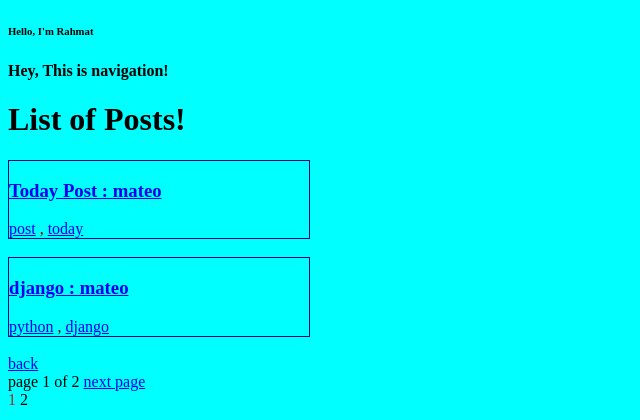
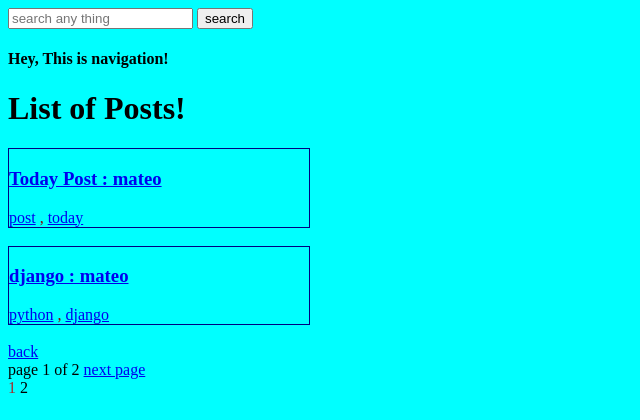
Before and after one commit to EnAnsari/basic-python-learning, a Django app: page /blog/postlist/ in a window 1280 px wide. Shown: the top 420 px of the page, without its empty margins (0-640 px from the left). Run offline with Django 4.2, Linux system fonts and the light colour scheme; data comes from the database, SQL or seed files in the repository; parts of the project's set-up code (start-up, migrations or seed data) failed here and were passed over.

Commit message:
update: adding search feature

```diff
--- a/Django/just_urls/blog/urls.py
+++ b/Django/just_urls/blog/urls.py
@@ -11,4 +11,5 @@ urlpatterns = [
     path('account-form/', views.userAccount, name='account_form'),
     path('share-post/<int:post_id>/', views.sharePost, name='share-post'),
     path('regroup/', views.regroup, name='regroup'),
+    path('search/', views.search, name='search'),
 ]
--- a/Django/just_urls/blog/views.py
+++ b/Django/just_urls/blog/views.py
@@ -124,3 +124,22 @@ def regroup(request):
     ]
     text = "Hello"
     return render(request, 'blog/post/regroup.html', {'packet': packet, 'text': text})
+
+
+def search(request):
+    if request.method == 'POST':
+        query_name = request.POST.get('search-input')
+        if query_name:
+            result1 = Post.published.filter(body__contains=query_name)
+            result2 = Post.published.filter(title__contains=query_name)
+            posts = result1 | result2
+            paginator = Paginator(posts, 2)
+            page = request.GET.get('page')
+            try:
+                posts = paginator.page(page)
+            except PageNotAnInteger:
+                posts = paginator.page(1)
+            except EmptyPage:
+                posts = paginator.page(paginator.num_pages)
+            return render(request, 'blog/post/index.html', {'posts': posts, 'page': page})
+    return postList(request)
--- a/Django/just_urls/templates/blog/partials/header.html
+++ b/Django/just_urls/templates/blog/partials/header.html
@@ -1 +1,7 @@
-<h6>Hello, I'm Rahmat</h6>
+<div>
+    <form action="{% url 'blog:search' %}" method="post">
+        {% csrf_token %}
+        <input type="search" placeholder="search any thing" name="search-input">
+        <input type="submit" value="search">
+    </form>
+</div>
--- a/Django/just_urls/templates/blog/post/index.html
+++ b/Django/just_urls/templates/blog/post/index.html
@@ -24,6 +24,8 @@
             </div>
         </div>
         <br>
+    {% empty %}
+        There is not any posts!<br><br>
     {% endfor %}
     <a href="{% url "home:index" %}">
         back
```
Also changed, not shown: Django/just_urls/templates/blog/post/postdetail.html (+7 -5 lines).
